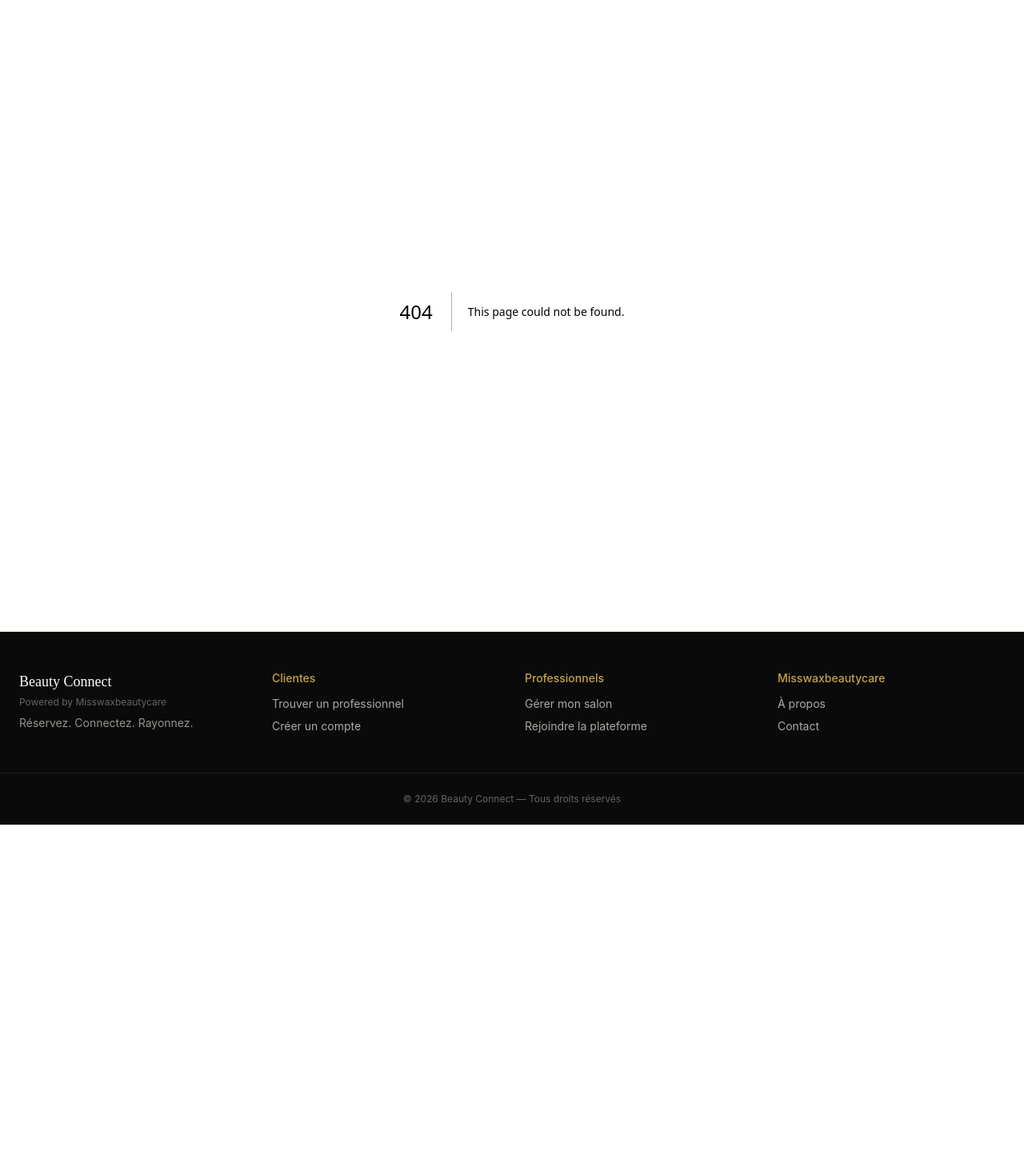
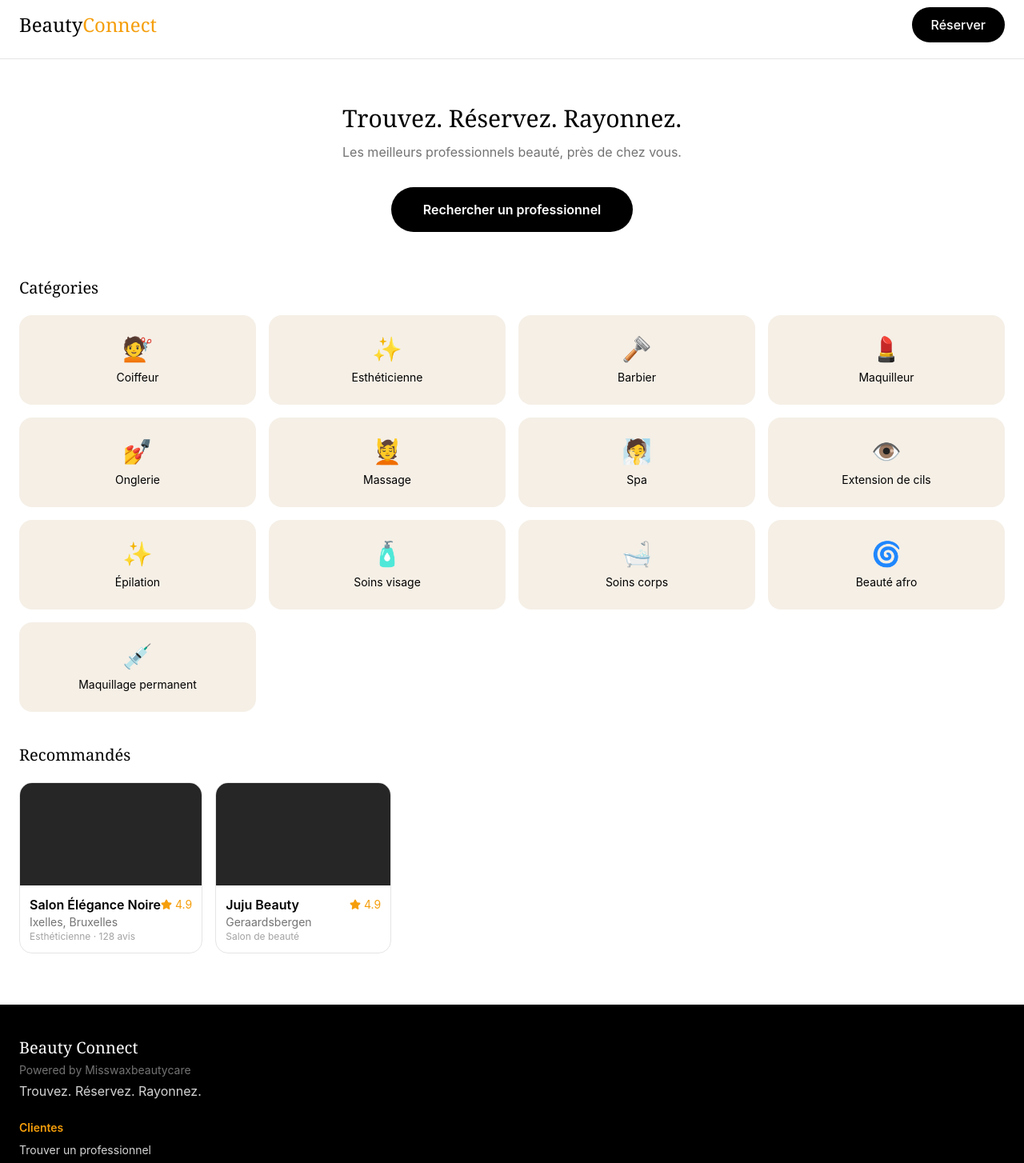
Before and after one commit to Misswaxbeautycare/beautyconnect, a Next.js app: page / in a window 1280 px wide. Before the commit this address had no page. Shown: the part 80-1534 px from the top of the page at 80% size. Before the commit the page ends 1111 px from the top, so only its background shows below. Built offline with nearby package versions, Linux system fonts and the light colour scheme.

Commit message:
Create page.tsx

```diff
--- /dev/null
+++ b/app/page.tsx
@@ -0,0 +1,139 @@
+import Link from "next/link";
+import { Star } from "lucide-react";
+
+const categories = [
+  { name: "Coiffeur", icon: "💇" },
+  { name: "Esthéticienne", icon: "✨" },
+  { name: "Barbier", icon: "🪒" },
+  { name: "Maquilleur", icon: "💄" },
+  { name: "Onglerie", icon: "💅" },
+  { name: "Massage", icon: "💆" },
+  { name: "Spa", icon: "🧖" },
+  { name: "Extension de cils", icon: "👁️" },
+  { name: "Épilation", icon: "✨" },
+  { name: "Soins visage", icon: "🧴" },
+  { name: "Soins corps", icon: "🛁" },
+  { name: "Beauté afro", icon: "🌀" },
+  { name: "Maquillage permanent", icon: "💉" },
+];
+
+export default function HomePage() {
+  return (
+    <main className="min-h-screen bg-white text-black">
+      <header className="flex items-center justify-between px-6 py-5 border-b border-neutral-200">
+        <span className="text-2xl font-serif">
+          Beauty<span className="text-amber-500">Connect</span>
+        </span>
+        <Link
+          href="/recherche"
+          className="rounded-full bg-black text-white px-6 py-2.5 font-medium hover:bg-neutral-800 transition"
+        >
+          Réserver
+        </Link>
+      </header>
+
+      <section className="px-6 py-14 text-center">
+        <h1 className="text-3xl font-serif mb-3">Trouvez. Réservez. Rayonnez.</h1>
+        <p className="text-neutral-500 mb-8">
+          Les meilleurs professionnels beauté, près de chez vous.
+        </p>
+        <Link
+          href="/recherche"
+          className="inline-block rounded-full bg-black text-white px-10 py-4 font-semibold hover:bg-neutral-800 transition"
+        >
+          Rechercher un professionnel
+        </Link>
+      </section>
+
+      <section className="px-6 pb-10">
+        <h2 className="text-xl font-serif mb-5">Catégories</h2>
+        <div className="grid grid-cols-4 gap-4">
+          {categories.map((cat) => (
+            <Link
+              key={cat.name}
+              href={`/recherche?categorie=${encodeURIComponent(cat.name)}`}
+              className="flex flex-col items-center gap-2 rounded-2xl bg-[#F5EFE6] py-6 hover:bg-[#EFE4D3] transition"
+            >
+              <span className="text-3xl">{cat.icon}</span>
+              <span className="text-sm text-center px-1">{cat.name}</span>
+            </Link>
+          ))}
+        </div>
+      </section>
+
+      <section className="px-6 pb-14">
+        <h2 className="text-xl font-serif mb-5">Recommandés</h2>
+        <div className="flex gap-4 overflow-x-auto pb-2">
+          <RecommandedCardPlaceholder
+            name="Salon Élégance Noire"
+            ville="Ixelles, Bruxelles"
+            type="Esthéticienne · 128 avis"
+            note="4.9"
+          />
+          <RecommandedCardPlaceholder
+            name="Juju Beauty"
+            ville="Geraardsbergen"
+            type="Salon de beauté"
+            note="4.9"
+          />
+        </div>
+      </section>
+
+      <footer className="bg-black text-neutral-300 px-6 py-10">
+        <h3 className="text-white text-xl font-serif mb-1">Beauty Connect</h3>
+        <p className="text-neutral-500 text-sm mb-1">Powered by Misswaxbeautycare</p>
+        <p className="mb-6">Trouvez. Réservez. Rayonnez.</p>
+
+        <div className="grid grid-cols-1 gap-6 text-sm">
+          <div>
+            <p className="text-amber-500 font-semibold mb-2">Clientes</p>
+            <p className="mb-1">Trouver un professionnel</p>
+            <p>Créer un compte</p>
+          </div>
+          <div>
+            <p className="text-amber-500 font-semibold mb-2">Professionnels</p>
+            <p className="mb-1">Gérer mon salon</p>
+            <p>Rejoindre la plateforme</p>
+          </div>
+          <div>
+            <p className="text-amber-500 font-semibold mb-2">Misswaxbeautycare</p>
+            <p className="mb-1">À propos</p>
+            <p>Contact</p>
+          </div>
+        </div>
+
+        <p className="text-neutral-600 text-xs mt-10">
+          © 2026 Beauty Connect — Tous droits réservés
+        </p>
+      </footer>
+    </main>
+  );
+}
+
+function RecommandedCardPlaceholder({
+  name,
+  ville,
+  type,
+  note,
+}: {
+  name: string;
+  ville: string;
+  type: string;
+  note: string;
+}) {
+  return (
+    <div className="min-w-[220px] rounded-2xl overflow-hidden border border-neutral-200">
+      <div className="h-32 bg-neutral-800" />
+      <div className="p-3">
+        <div className="flex items-center justify-between">
+          <span className="font-semibold">{name}</span>
+          <span className="flex items-center gap-1 text-amber-500 text-sm">
+            <Star size={14} fill="currentColor" /> {note}
+          </span>
+        </div>
+        <p className="text-sm text-neutral-500">{ville}</p>
+        <p className="text-xs text-neutral-400">{type}</p>
+      </div>
+    </div>
+  );
+}
```
